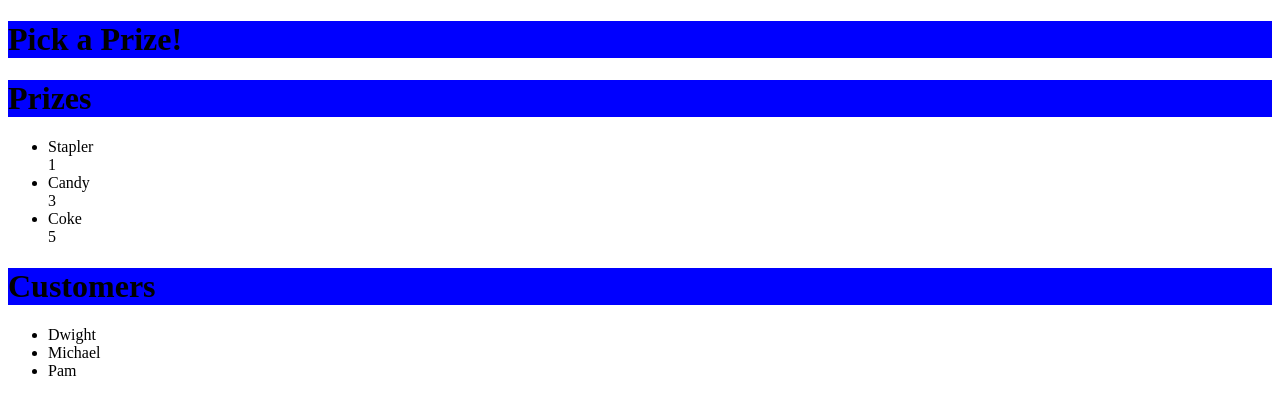
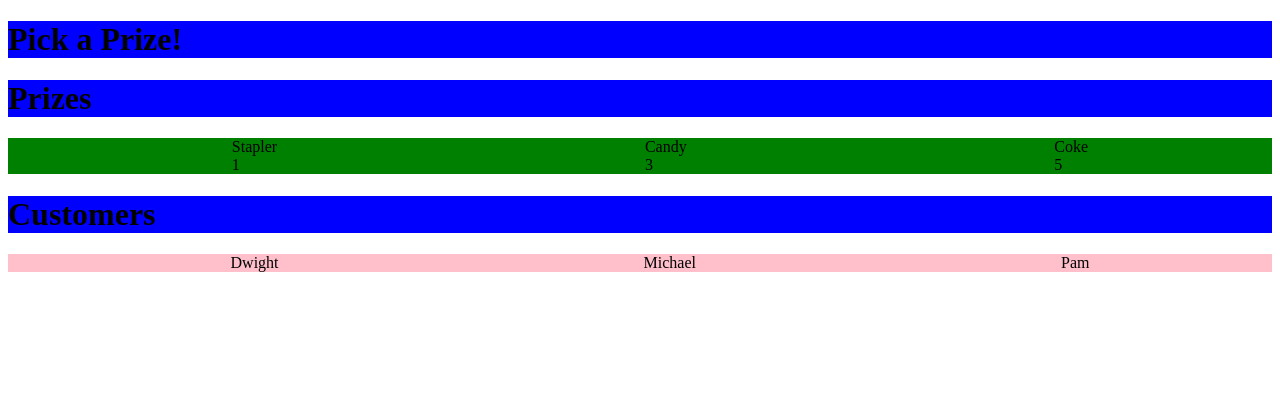
Before and after one commit to ElectricZebra/FoundationsProject, a plain HTML site: page index.html in a window 1280 px wide. Drawn offline with Linux system fonts and the light colour scheme.

```diff
--- a/style.css
+++ b/style.css
@@ -1,3 +1,21 @@
 h1 {
   background-color: blue;
 }
+
+#prizes {
+  background-color: green;
+}
+
+#names {
+  background-color: pink;
+}
+
+ul {
+  display: flex;
+  justify-content: space-around;
+}
+
+li {
+  justify-content: space-around;
+  list-style: none;
+}
```
